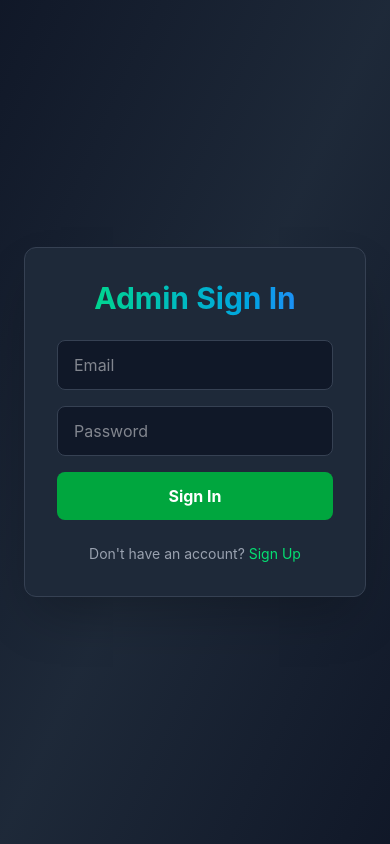
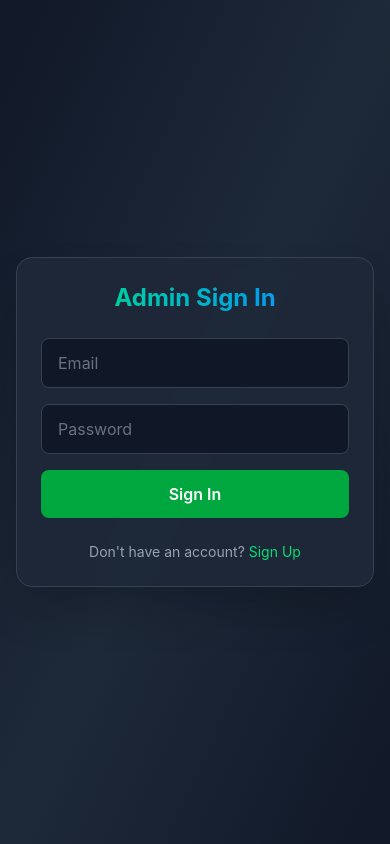
Before and after one commit to q-bamidele001/Student-Portal, a Next.js app: page /signin in a window 390 px wide. Built offline with nearby package versions, Linux system fonts and the light colour scheme.

Commit message:
Fix useEffect

```diff
--- a/src/app/(Auth)/signin/page.tsx
+++ b/src/app/(Auth)/signin/page.tsx
@@ -1,11 +1,11 @@
 "use client";
 
-import { useState, FormEvent, useEffect } from "react";
+import { useState, FormEvent, useEffect, Suspense } from "react";
 import { signIn } from "next-auth/react";
 import { useRouter, useSearchParams } from "next/navigation";
 import Link from "next/link";
 
-export default function SignInPage() {
+const SignInForm = () => {
   const router = useRouter();
   const searchParams = useSearchParams();
   const [form, setForm] = useState({ email: "", password: "" });
@@ -31,9 +31,7 @@ export default function SignInPage() {
         redirect: false,
       });
 
-      if (result?.error) {
-        throw new Error(result.error);
-      }
+      if (result?.error) throw new Error(result.error);
 
       router.push("/");
       router.refresh();
@@ -45,9 +43,9 @@ export default function SignInPage() {
   };
 
   return (
-    <div className="min-h-screen flex items-center justify-center bg-gradient-to-br from-gray-900 via-gray-800 to-gray-900 p-6">
-      <div className="bg-gray-800 p-8 rounded-xl shadow-2xl max-w-md w-full border border-gray-700">
-        <h1 className="text-3xl font-bold text-center mb-6 bg-gradient-to-r from-green-400 to-blue-500 bg-clip-text text-transparent">
+    <div className="min-h-screen flex items-center justify-center bg-gradient-to-br from-gray-900 via-gray-800 to-gray-900 px-4 sm:px-6">
+      <div className="bg-gray-800/90 backdrop-blur-md p-6 sm:p-8 rounded-2xl shadow-2xl w-full max-w-md border border-gray-700 transition-transform hover:scale-[1.01]">
+        <h1 className="text-2xl sm:text-3xl font-bold text-center mb-6 bg-gradient-to-r from-green-400 to-blue-500 bg-clip-text text-transparent">
           Admin Sign In
         </h1>
 
@@ -65,7 +63,7 @@ export default function SignInPage() {
               value={form.email}
               onChange={(e) => setForm({ ...form, email: e.target.value })}
               required
-              className="w-full px-4 py-3 rounded-lg bg-gray-900 border border-gray-700 text-gray-100 focus:ring-2 focus:ring-green-400 focus:outline-none"
+              className="w-full px-4 py-3 rounded-lg bg-gray-900 border border-gray-700 text-gray-100 focus:ring-2 focus:ring-green-400 focus:outline-none placeholder-gray-500"
             />
           </div>
 
@@ -76,7 +74,7 @@ export default function SignInPage() {
               value={form.password}
               onChange={(e) => setForm({ ...form, password: e.target.value })}
               required
-              className="w-full px-4 py-3 rounded-lg bg-gray-900 border border-gray-700 text-gray-100 focus:ring-2 focus:ring-green-400 focus:outline-none"
+              className="w-full px-4 py-3 rounded-lg bg-gray-900 border border-gray-700 text-gray-100 focus:ring-2 focus:ring-green-400 focus:outline-none placeholder-gray-500"
             />
           </div>
 
@@ -89,14 +87,14 @@ export default function SignInPage() {
           <button
             type="submit"
             disabled={loading}
-            className="w-full py-3 bg-green-600 hover:bg-green-700 text-white font-bold rounded-lg transition disabled:opacity-50"
+            className="w-full py-3 bg-green-600 hover:bg-green-700 text-white font-semibold rounded-lg transition disabled:opacity-50"
           >
             {loading ? "Signing In..." : "Sign In"}
           </button>
         </form>
 
         <p className="text-center text-gray-400 text-sm mt-6">
-          Don't have an account?{" "}
+          Don&apos;t have an account?{" "}
           <Link href="/signup" className="text-green-400 hover:underline">
             Sign Up
           </Link>
@@ -104,4 +102,18 @@ export default function SignInPage() {
       </div>
     </div>
   );
-}
+};
+
+const SignInPage = () => (
+  <Suspense
+    fallback={
+      <div className="min-h-screen flex items-center justify-center bg-gradient-to-br from-gray-900 via-gray-800 to-gray-900">
+        <div className="animate-spin rounded-full h-12 w-12 sm:h-16 sm:w-16 border-t-4 border-b-4 border-green-400"></div>
+      </div>
+    }
+  >
+    <SignInForm />
+  </Suspense>
+);
+
+export default SignInPage;
--- a/src/lib/mongoose.ts
+++ b/src/lib/mongoose.ts
@@ -1,10 +1,4 @@
 import mongoose, { Connection } from "mongoose";
-
-const MONGODB_URI = process.env.MONGODB_URI;
-
-if (!MONGODB_URI) {
-  throw new Error("Please add your MongoDB URI to .env.local");
-}
 
 interface MongooseCache {
   conn: Connection | null;
@@ -22,6 +16,12 @@ if (!global.mongoose) {
 }
 
 const dbConnect = async (): Promise<Connection> => {
+  const MONGODB_URI = process.env.MONGODB_URI;
+
+  if (!MONGODB_URI) {
+    throw new Error("Please add your MongoDB URI to .env.local");
+  }
+
   if (cached.conn) {
     return cached.conn;
   }
@@ -31,7 +31,7 @@ const dbConnect = async (): Promise<Connection> => {
       bufferCommands: false,
     };
 
-    cached.promise = mongoose.connect(MONGODB_URI!, opts).then((mongoose) => {
+    cached.promise = mongoose.connect(MONGODB_URI, opts).then((mongoose) => {
       return mongoose.connection;
     });
   }
```
